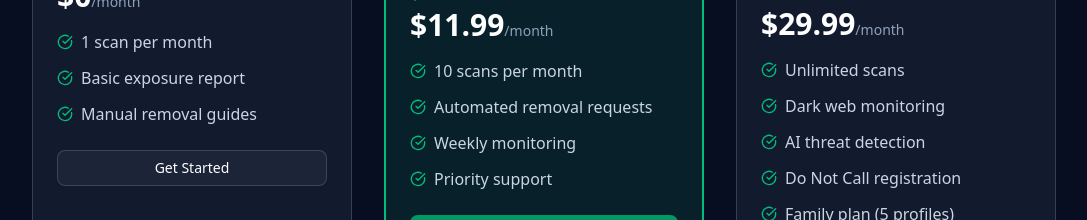
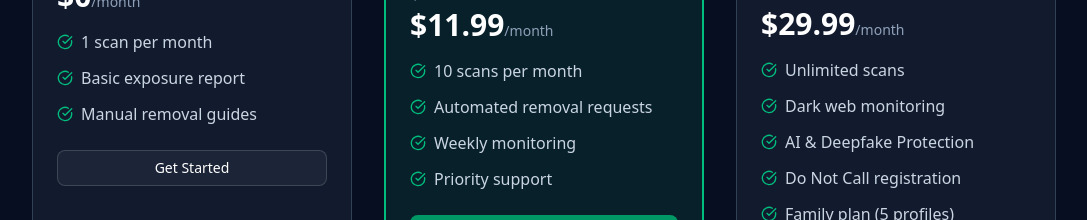
Before and after one commit to Rank127/datascrub-pro, a Next.js app: page / in a window 1280 px wide. Shown: the part 2940-3160 px from the top of the page, without its empty margins (96-1183 px from the left). Built offline with nearby package versions, Linux system fonts and the light colour scheme; no server answers.

Commit message:
refactor: improve AI feature wording to "AI & Deepfake Protection"
Better communicates the feature protects against AI training,
facial recognition, and voice cloning.

Co-Authored-By: Claude Opus 4.5 <noreply@anthropic.com>

```diff
--- a/src/app/(marketing)/page.tsx
+++ b/src/app/(marketing)/page.tsx
@@ -420,7 +420,7 @@ export default function HomePage() {
                 {[
                   "Unlimited scans",
                   "Dark web monitoring",
-                  "AI threat detection",
+                  "AI & Deepfake Protection",
                   "Do Not Call registration",
                   "Family plan (5 profiles)",
                 ].map((feature) => (
--- a/src/app/(marketing)/pricing/page.tsx
+++ b/src/app/(marketing)/pricing/page.tsx
@@ -86,7 +86,7 @@ const plans = [
       { text: "Everything in Pro", included: true },
       { text: "Unlimited scans", included: true },
       { text: "Dark web monitoring", included: true },
-      { text: "AI threat detection (19 sources)", included: true },
+      { text: "AI & Deepfake Protection (19 sources)", included: true },
       { text: "Do Not Call (DNC) registration", included: true },
       { text: "Family plan (5 profiles)", included: true },
       { text: "Dedicated support", included: true },
```
